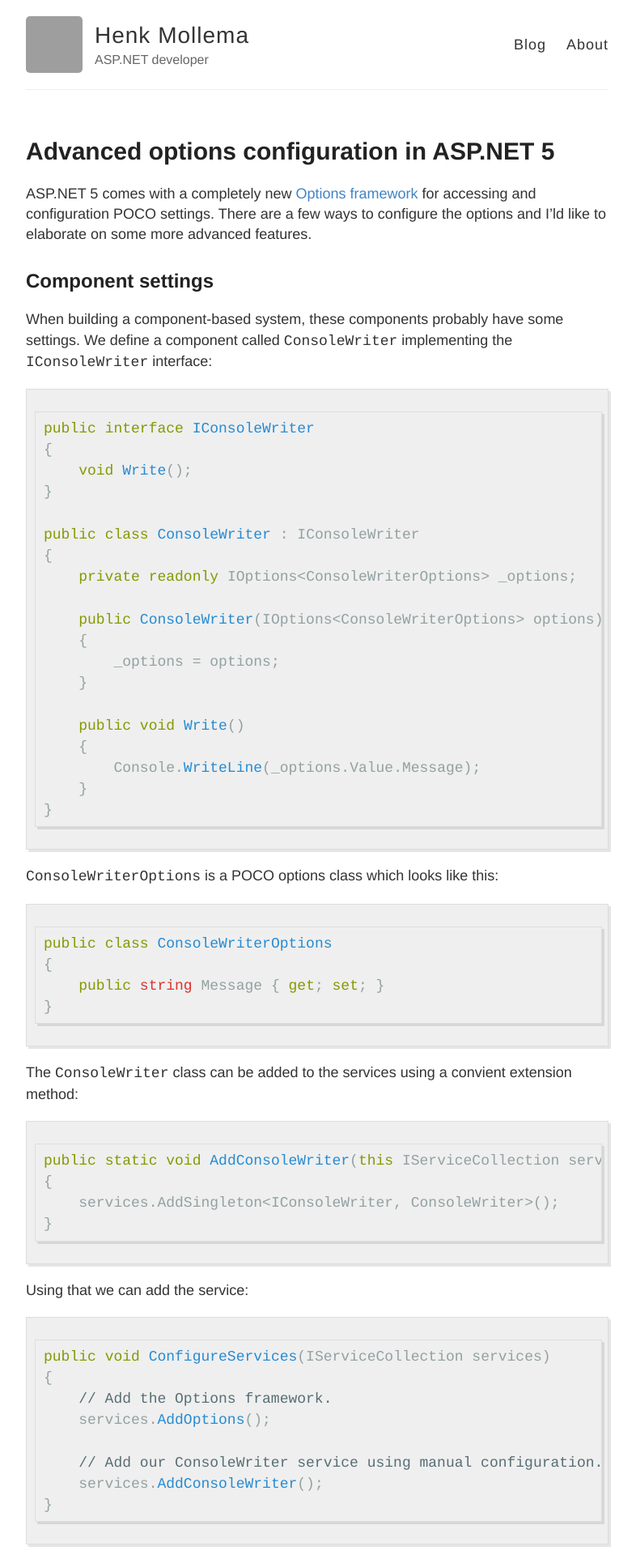
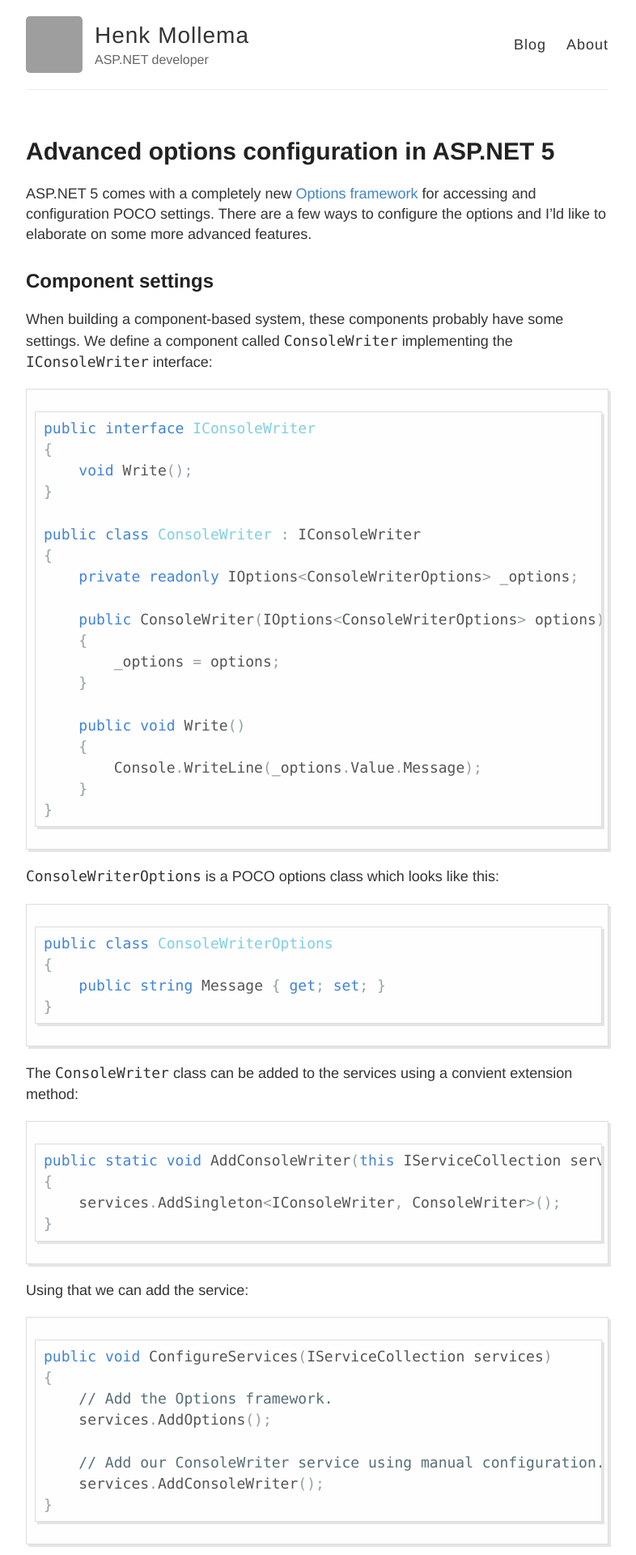
Before and after one commit to henkmollema/henkmollema.github.io, a Jekyll site: the page built from _posts/2016-01-06-advanced-options-configuration-in-asp.net-5.md, in a window 1280 px wide. Shown: the top 1920 px of the page at 81% size, without its empty margins (248-1034 px from the left). Built offline with Jekyll 4.4.1, drawn with Linux system fonts in a browser that asks for light colours; Markdown is read by kramdown in place of the engine named in the settings; grey boxes are pictures that could not be loaded.

Commit message:
Update highlights.css

```diff
--- a/_sass/_highlights.scss
+++ b/_sass/_highlights.scss
@@ -1,6 +1,6 @@
 
 .highlight {
-  background-color: #efefef;
+  background-color: #fefefe;
   padding: 7px 7px 7px 10px;
   border: 1px solid #ddd;
   -moz-box-shadow: 3px 3px rgba(0,0,0,0.1);
@@ -11,15 +11,15 @@
 }
 
 code {
-  font-family:'Bitstream Vera Sans Mono','Courier', monospace;
+  font-family:'Consolas', 'Bitstream Vera Sans Mono','Courier', monospace;
 }
 
-.highlight .c { color: #586E75 } /* Comment */
+.highlight .c { color: #26A65B   } /* Comment */
 .highlight .err { color: #93A1A1 } /* Error */
 .highlight .g { color: #93A1A1 } /* Generic */
-.highlight .k { color: #859900 } /* Keyword */
+.highlight .k { color: #4183D7  } /* Keyword */
 .highlight .l { color: #93A1A1 } /* Literal */
-.highlight .n { color: #93A1A1 } /* Name */
+.highlight .n { color: #555 } /* Name */
 .highlight .o { color: #859900 } /* Operator */
 .highlight .x { color: #CB4B16 } /* Other */
 .highlight .p { color: #93A1A1 } /* Punctuation */
@@ -42,18 +42,18 @@ code {
 .highlight .kn { color: #859900 } /* Keyword.Namespace */
 .highlight .kp { color: #859900 } /* Keyword.Pseudo */
 .highlight .kr { color: #268BD2 } /* Keyword.Reserved */
-.highlight .kt { color: #DC322F } /* Keyword.Type */
+.highlight .kt { color: #4183D7 } /* Keyword.Type */
 .highlight .ld { color: #93A1A1 } /* Literal.Date */
 .highlight .m { color: #2AA198 } /* Literal.Number */
 .highlight .s { color: #2AA198 } /* Literal.String */
 .highlight .na { color: #93A1A1 } /* Name.Attribute */
 .highlight .nb { color: #B58900 } /* Name.Builtin */
-.highlight .nc { color: #268BD2 } /* Name.Class */
+.highlight .nc { color: #81CFE0 } /* Name.Class */
 .highlight .no { color: #CB4B16 } /* Name.Constant */
 .highlight .nd { color: #268BD2 } /* Name.Decorator */
 .highlight .ni { color: #CB4B16 } /* Name.Entity */
 .highlight .ne { color: #CB4B16 } /* Name.Exception */
-.highlight .nf { color: #268BD2 } /* Name.Function */
+.highlight .nf { color: #555 } /* Name.Function */
 .highlight .nl { color: #93A1A1 } /* Name.Label */
 .highlight .nn { color: #93A1A1 } /* Name.Namespace */
 .highlight .nx { color: #555 } /* Name.Other */
```
